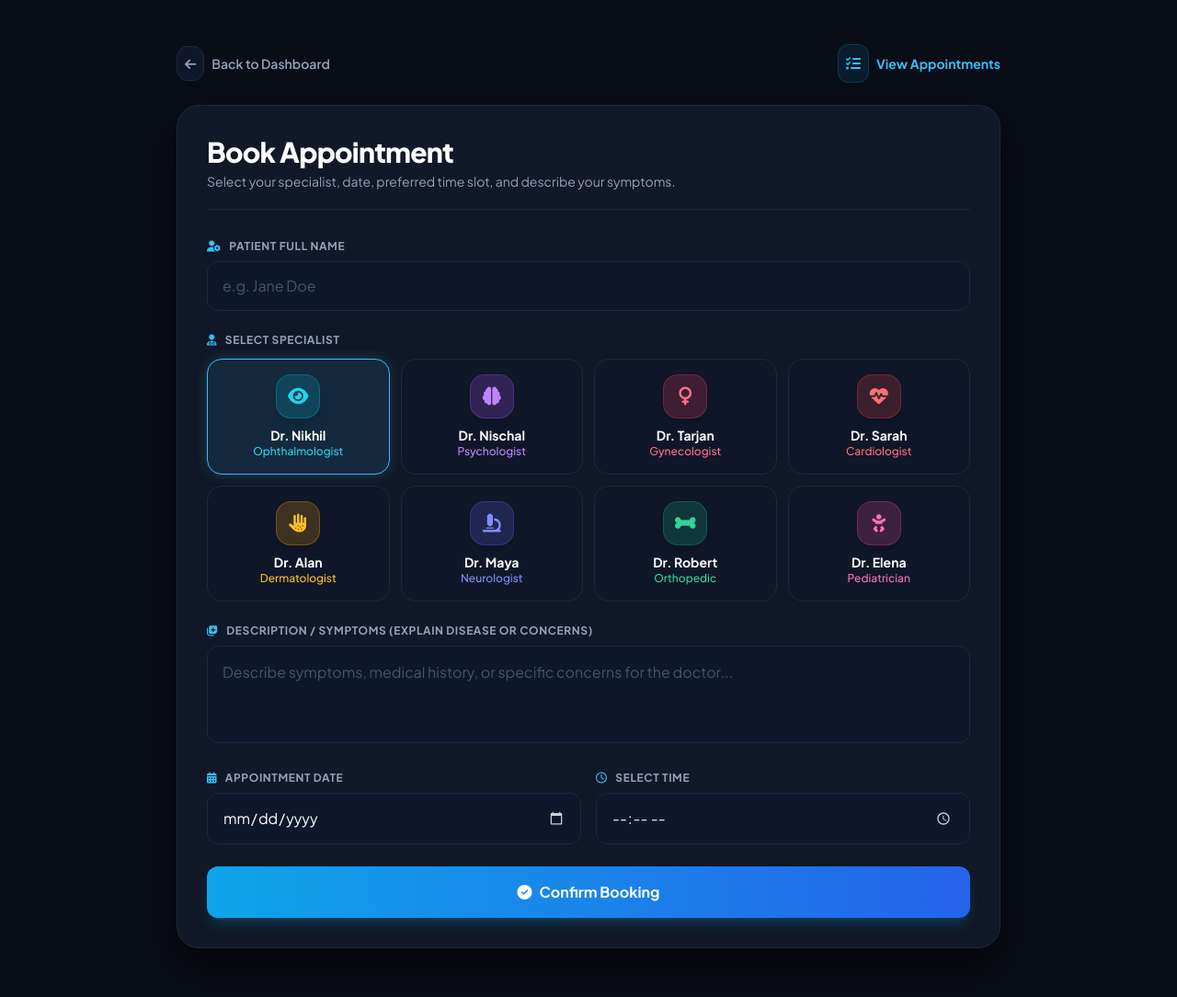
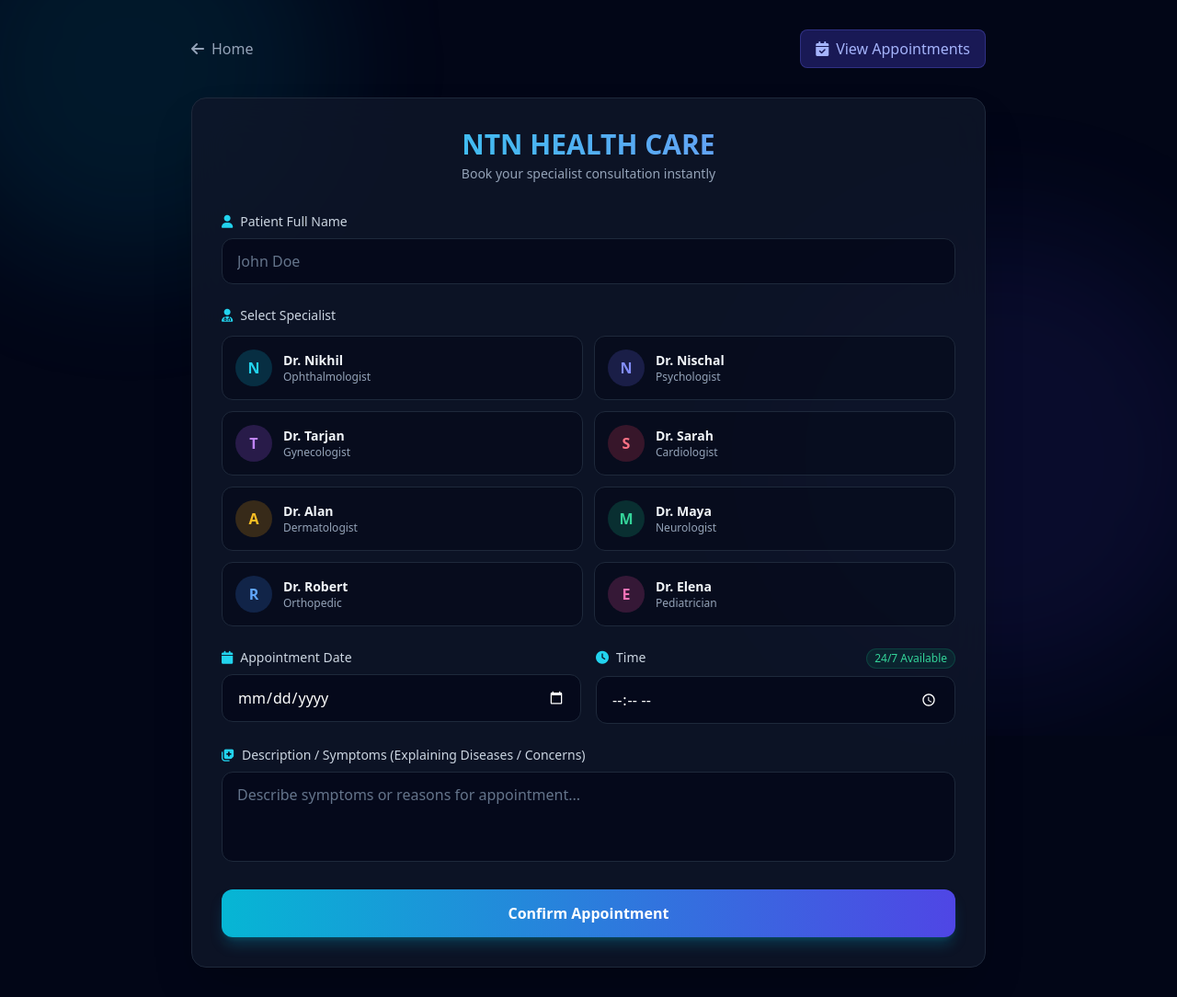
Before and after one commit to nischaladhikari67/Hospital-Appointment-miniproject-, a Flask app: page /book in a window 1280 px wide. Shown: the whole page at 92% size. Before the commit the page ends 1031 px from the top, so only its background shows below. Run offline with Flask 3, Linux system fonts and the light colour scheme; some libraries are stand-ins or nearby versions.

Commit message:
update new

```diff
--- a/app.py
+++ b/app.py
@@ -39,7 +39,7 @@ def get_appointments():
             SELECT id, patient_name, doctor_name,
                    DATE_FORMAT(appointment_date, '%Y-%m-%d') as appointment_date,
                    TIME_FORMAT(appointment_time, '%H:%i') as appointment_time,
-                   status
+                   description, status
             FROM appointments
             ORDER BY appointment_date, appointment_time
         """
@@ -58,10 +58,16 @@ def create_appointment():
         conn = get_db_connection()
         cursor = conn.cursor()
         query = """
-            INSERT INTO appointments (patient_name, doctor_name, appointment_date, appointment_time)
-            VALUES (%s, %s, %s, %s)
+            INSERT INTO appointments (patient_name, doctor_name, appointment_date, appointment_time, description)
+            VALUES (%s, %s, %s, %s, %s)
         """
-        values = (data['patient_name'], data['doctor_name'], data['appointment_date'], data['appointment_time'])
+        values = (
+            data['patient_name'],
+            data['doctor_name'],
+            data['appointment_date'],
+            data['appointment_time'],
+            data.get('description', '')
+        )
         cursor.execute(query, values)
         conn.commit()
         cursor.close()
--- a/templates/book.html
+++ b/templates/book.html
@@ -3,269 +3,204 @@
 <head>
   <meta charset="UTF-8">
   <meta name="viewport" content="width=device-width, initial-scale=1.0">
-    <title>Book Appointment - NTN HEALTH CARE</title>
+  <title>NTN HEALTH CARE - Book Appointment</title>
   <script src="https://cdn.tailwindcss.com"></script>
   <link rel="stylesheet" href="https://cdnjs.cloudflare.com/ajax/libs/font-awesome/6.4.0/css/all.min.css">
   <style>
-        @import url('https://fonts.googleapis.com/css2?family=Plus+Jakarta+Sans:wght@400;500;600;700;800&display=swap');
-        body {
-            font-family: 'Plus Jakarta Sans', sans-serif;
-            background: #090d16;
+    @keyframes floatGlow {
+      0%, 100% { transform: translate(0px, 0px) scale(1); opacity: 0.35; }
+      50% { transform: translate(30px, -40px) scale(1.15); opacity: 0.55; }
     }
-        .dark-card {
-            background: #111827;
-            border: 1px solid #1f2937;
-            box-shadow: 0 20px 40px rgba(0, 0, 0, 0.6);
-        }
-        .doctor-card {
-            transition: all 0.25s cubic-bezier(0.4, 0, 0.2, 1);
-            border: 1px solid #1f2937;
-        }
-        .doctor-card.selected {
-            border-color: #38bdf8;
-            background: rgba(56, 189, 248, 0.1);
-            box-shadow: 0 0 15px rgba(56, 189, 248, 0.2);
-        }
+    .animate-glow-1 { animation: floatGlow 12s ease-in-out infinite; }
+    .animate-glow-2 { animation: floatGlow 16s ease-in-out infinite reverse; }
     input[type="date"]::-webkit-calendar-picker-indicator,
     input[type="time"]::-webkit-calendar-picker-indicator {
       filter: invert(1);
       cursor: pointer;
-            opacity: 0.8;
-        }
-        input[type="date"]::-webkit-calendar-picker-indicator:hover,
-        input[type="time"]::-webkit-calendar-picker-indicator:hover {
-            opacity: 1;
     }
   </style>
 </head>
-<body class="text-slate-100 min-h-screen flex flex-col items-center justify-center p-4 my-8">
+<body class="bg-slate-950 text-slate-100 min-h-screen relative overflow-x-hidden font-sans">
 
-    <!-- Top Bar -->
-    <div class="w-full max-w-4xl mb-6 flex justify-between items-center">
-        <a href="/" class="group flex items-center gap-2 text-sm font-semibold text-slate-400 hover:text-sky-400 transition">
-            <div class="p-2 rounded-xl bg-slate-900 border border-slate-800 group-hover:border-sky-500/50 transition">
-                <i class="fa-solid fa-arrow-left"></i>
+  <div class="fixed inset-0 pointer-events-none z-0 overflow-hidden">
+    <div class="absolute -top-20 -left-20 w-96 h-96 bg-cyan-500/20 rounded-full blur-3xl animate-glow-1"></div>
+    <div class="absolute bottom-10 right-0 w-[28rem] h-[28rem] bg-indigo-600/20 rounded-full blur-3xl animate-glow-2"></div>
   </div>
-            <span>Back to Dashboard</span>
+
+  <main class="relative z-10 max-w-4xl mx-auto px-4 py-8">
+    <div class="flex justify-between items-center mb-8">
+      <a href="/" class="text-slate-400 hover:text-white transition-colors flex items-center gap-2">
+        <i class="fa-solid fa-arrow-left"></i> Home
       </a>
-
-        <!-- Replaced Logo with View Appointment Link -->
-        <a href="/view" class="group flex items-center gap-2 text-sm font-semibold text-sky-400 hover:text-sky-300 transition">
-            <div class="p-2 rounded-xl bg-sky-500/10 border border-sky-500/20 group-hover:bg-sky-500/20 transition">
-                <i class="fa-solid fa-list-check text-base"></i>
-            </div>
-            <span class="font-bold">View Appointments</span>
+      <a href="/view" class="bg-indigo-600/30 hover:bg-indigo-600/50 text-indigo-300 border border-indigo-500/30 px-4 py-2 rounded-lg transition-all flex items-center gap-2">
+        <i class="fa-solid fa-calendar-check"></i> View Appointments
       </a>
     </div>
 
-    <!-- Main Container -->
-    <main class="w-full max-w-4xl dark-card rounded-3xl p-8 relative overflow-hidden">
-        <div class="mb-8 border-b border-slate-800 pb-5">
-            <h1 class="text-3xl font-black text-white tracking-tight flex items-center gap-3">
-                <span>Book Appointment</span>
+    <div class="bg-slate-900/80 backdrop-blur-xl border border-slate-800 rounded-2xl p-6 md:p-8 shadow-2xl">
+      <div class="text-center mb-8">
+        <h1 class="text-3xl font-bold bg-gradient-to-r from-cyan-400 to-indigo-400 bg-clip-text text-transparent">
+          NTN HEALTH CARE
         </h1>
-            <p class="text-slate-400 text-sm mt-1">Select your specialist, date, preferred time slot, and describe your symptoms.</p>
+        <p class="text-slate-400 text-sm mt-1">Book your specialist consultation instantly</p>
       </div>
 
       <form id="bookingForm" class="space-y-6">
-
-            <!-- Patient Name -->
         <div>
-                <label class="block text-xs font-bold uppercase text-slate-400 tracking-wider mb-2">
-                    <i class="fa-solid fa-user-gear text-sky-400 mr-1.5"></i> Patient Full Name
+          <label class="block text-sm font-medium text-slate-300 mb-2">
+            <i class="fa-solid fa-user text-cyan-400 mr-2"></i>Patient Full Name
           </label>
-                <input type="text" id="patient_name" required placeholder="e.g. Jane Doe"
-                    class="w-full bg-slate-900 border border-slate-800 rounded-xl px-4 py-3.5 text-white placeholder-slate-600 focus:outline-none focus:border-sky-400 focus:ring-1 focus:ring-sky-400 transition">
+          <input type="text" id="patient_name" required placeholder="John Doe"
+            class="w-full bg-slate-950/70 border border-slate-800 rounded-xl px-4 py-3 text-white placeholder-slate-500 focus:outline-none focus:border-cyan-500 focus:ring-1 focus:ring-cyan-500 transition">
         </div>
 
-            <!-- Doctor Visual Selector Cards -->
         <div>
-                <label class="block text-xs font-bold uppercase text-slate-400 tracking-wider mb-3">
-                    <i class="fa-solid fa-user-doctor text-sky-400 mr-1.5"></i> Select Specialist
+          <label class="block text-sm font-medium text-slate-300 mb-3">
+            <i class="fa-solid fa-user-doctor text-cyan-400 mr-2"></i>Select Specialist
           </label>
-
-                <div class="grid grid-cols-2 md:grid-cols-4 gap-3" id="doctorGrid">
-
-                    <!-- Dr. Nikhil -->
-                    <div class="doctor-card selected p-4 rounded-2xl bg-slate-900/60 cursor-pointer flex flex-col items-center text-center gap-2"
-                         onclick="selectDoctor(this, 'Dr. Nikhil (Ophthalmologist)')">
-                        <div class="w-12 h-12 rounded-2xl bg-cyan-500/20 text-cyan-400 border border-cyan-500/30 flex items-center justify-center text-xl shadow-lg">
-                            <i class="fa-solid fa-eye"></i>
-                        </div>
+          <input type="hidden" id="doctor_name" required>
+          <div class="grid grid-cols-1 sm:grid-cols-2 gap-3" id="doctorList">
+            <div onclick="selectDoctor(this, 'Dr. Nikhil (Ophthalmologist)')" class="doc-card cursor-pointer border border-slate-800 bg-slate-950/50 hover:border-cyan-500/50 p-3.5 rounded-xl flex items-center gap-3 transition">
+              <div class="w-10 h-10 rounded-full bg-cyan-500/20 text-cyan-400 flex items-center justify-center font-bold">N</div>
               <div>
-                            <div class="text-sm font-bold text-white">Dr. Nikhil</div>
-                            <div class="text-xs text-cyan-400 font-medium">Ophthalmologist</div>
+                <p class="font-semibold text-sm">Dr. Nikhil</p>
+                <p class="text-xs text-slate-400">Ophthalmologist</p>
               </div>
             </div>
 
-                    <!-- Dr. Nischal -->
-                    <div class="doctor-card p-4 rounded-2xl bg-slate-900/60 cursor-pointer flex flex-col items-center text-center gap-2"
-                         onclick="selectDoctor(this, 'Dr. Nischal (Psychologist)')">
-                        <div class="w-12 h-12 rounded-2xl bg-purple-500/20 text-purple-400 border border-purple-500/30 flex items-center justify-center text-xl shadow-lg">
-                            <i class="fa-solid fa-brain"></i>
-                        </div>
+            <div onclick="selectDoctor(this, 'Dr. Nischal (Psychologist)')" class="doc-card cursor-pointer border border-slate-800 bg-slate-950/50 hover:border-cyan-500/50 p-3.5 rounded-xl flex items-center gap-3 transition">
+              <div class="w-10 h-10 rounded-full bg-indigo-500/20 text-indigo-400 flex items-center justify-center font-bold">N</div>
               <div>
-                            <div class="text-sm font-bold text-white">Dr. Nischal</div>
-                            <div class="text-xs text-purple-400 font-medium">Psychologist</div>
+                <p class="font-semibold text-sm">Dr. Nischal</p>
+                <p class="text-xs text-slate-400">Psychologist</p>
               </div>
             </div>
 
-                    <!-- Dr. Tarjan -->
-                    <div class="doctor-card p-4 rounded-2xl bg-slate-900/60 cursor-pointer flex flex-col items-center text-center gap-2"
-                         onclick="selectDoctor(this, 'Dr. Tarjan (Gynecologist)')">
-                        <div class="w-12 h-12 rounded-2xl bg-rose-500/20 text-rose-400 border border-rose-500/30 flex items-center justify-center text-xl shadow-lg">
-                            <i class="fa-solid fa-venus"></i>
-                        </div>
+            <div onclick="selectDoctor(this, 'Dr. Tarjan (Gynecologist)')" class="doc-card cursor-pointer border border-slate-800 bg-slate-950/50 hover:border-cyan-500/50 p-3.5 rounded-xl flex items-center gap-3 transition">
+              <div class="w-10 h-10 rounded-full bg-purple-500/20 text-purple-400 flex items-center justify-center font-bold">T</div>
               <div>
-                            <div class="text-sm font-bold text-white">Dr. Tarjan</div>
-                            <div class="text-xs text-rose-400 font-medium">Gynecologist</div>
+                <p class="font-semibold text-sm">Dr. Tarjan</p>
+                <p class="text-xs text-slate-400">Gynecologist</p>
               </div>
             </div>
 
-                    <!-- Dr. Sarah -->
-                    <div class="doctor-card p-4 rounded-2xl bg-slate-900/60 cursor-pointer flex flex-col items-center text-center gap-2"
-                         onclick="selectDoctor(this, 'Dr. Sarah (Cardiologist)')">
-                        <div class="w-12 h-12 rounded-2xl bg-red-500/20 text-red-400 border border-red-500/30 flex items-center justify-center text-xl shadow-lg">
-                            <i class="fa-solid fa-heart-pulse"></i>
-                        </div>
+            <div onclick="selectDoctor(this, 'Dr. Sarah (Cardiologist)')" class="doc-card cursor-pointer border border-slate-800 bg-slate-950/50 hover:border-cyan-500/50 p-3.5 rounded-xl flex items-center gap-3 transition">
+              <div class="w-10 h-10 rounded-full bg-rose-500/20 text-rose-400 flex items-center justify-center font-bold">S</div>
               <div>
-                            <div class="text-sm font-bold text-white">Dr. Sarah</div>
-                            <div class="text-xs text-red-400 font-medium">Cardiologist</div>
+                <p class="font-semibold text-sm">Dr. Sarah</p>
+                <p class="text-xs text-slate-400">Cardiologist</p>
               </div>
             </div>
 
-                    <!-- Dr. Alan -->
-                    <div class="doctor-card p-4 rounded-2xl bg-slate-900/60 cursor-pointer flex flex-col items-center text-center gap-2"
-                         onclick="selectDoctor(this, 'Dr. Alan (Dermatologist)')">
-                        <div class="w-12 h-12 rounded-2xl bg-amber-500/20 text-amber-400 border border-amber-500/30 flex items-center justify-center text-xl shadow-lg">
-                            <i class="fa-solid fa-hand-dots"></i>
-                        </div>
+            <div onclick="selectDoctor(this, 'Dr. Alan (Dermatologist)')" class="doc-card cursor-pointer border border-slate-800 bg-slate-950/50 hover:border-cyan-500/50 p-3.5 rounded-xl flex items-center gap-3 transition">
+              <div class="w-10 h-10 rounded-full bg-amber-500/20 text-amber-400 flex items-center justify-center font-bold">A</div>
               <div>
-                            <div class="text-sm font-bold text-white">Dr. Alan</div>
-                            <div class="text-xs text-amber-400 font-medium">Dermatologist</div>
+                <p class="font-semibold text-sm">Dr. Alan</p>
+                <p class="text-xs text-slate-400">Dermatologist</p>
               </div>
             </div>
 
-                    <!-- Dr. Maya -->
-                    <div class="doctor-card p-4 rounded-2xl bg-slate-900/60 cursor-pointer flex flex-col items-center text-center gap-2"
-                         onclick="selectDoctor(this, 'Dr. Maya (Neurologist)')">
-                        <div class="w-12 h-12 rounded-2xl bg-indigo-500/20 text-indigo-400 border border-indigo-500/30 flex items-center justify-center text-xl shadow-lg">
-                            <i class="fa-solid fa-microscope"></i>
-                        </div>
+            <div onclick="selectDoctor(this, 'Dr. Maya (Neurologist)')" class="doc-card cursor-pointer border border-slate-800 bg-slate-950/50 hover:border-cyan-500/50 p-3.5 rounded-xl flex items-center gap-3 transition">
+              <div class="w-10 h-10 rounded-full bg-emerald-500/20 text-emerald-400 flex items-center justify-center font-bold">M</div>
               <div>
-                            <div class="text-sm font-bold text-white">Dr. Maya</div>
-                            <div class="text-xs text-indigo-400 font-medium">Neurologist</div>
+                <p class="font-semibold text-sm">Dr. Maya</p>
+                <p class="text-xs text-slate-400">Neurologist</p>
               </div>
             </div>
 
-                    <!-- Dr. Robert -->
-                    <div class="doctor-card p-4 rounded-2xl bg-slate-900/60 cursor-pointer flex flex-col items-center text-center gap-2"
-                         onclick="selectDoctor(this, 'Dr. Robert (Orthopedic)')">
-                        <div class="w-12 h-12 rounded-2xl bg-emerald-500/20 text-emerald-400 border border-emerald-500/30 flex items-center justify-center text-xl shadow-lg">
-                            <i class="fa-solid fa-bone"></i>
-                        </div>
+            <div onclick="selectDoctor(this, 'Dr. Robert (Orthopedic)')" class="doc-card cursor-pointer border border-slate-800 bg-slate-950/50 hover:border-cyan-500/50 p-3.5 rounded-xl flex items-center gap-3 transition">
+              <div class="w-10 h-10 rounded-full bg-blue-500/20 text-blue-400 flex items-center justify-center font-bold">R</div>
               <div>
-                            <div class="text-sm font-bold text-white">Dr. Robert</div>
-                            <div class="text-xs text-emerald-400 font-medium">Orthopedic</div>
+                <p class="font-semibold text-sm">Dr. Robert</p>
+                <p class="text-xs text-slate-400">Orthopedic</p>
               </div>
             </div>
 
-                    <!-- Dr. Elena -->
-                    <div class="doctor-card p-4 rounded-2xl bg-slate-900/60 cursor-pointer flex flex-col items-center text-center gap-2"
-                         onclick="selectDoctor(this, 'Dr. Elena (Pediatrician)')">
-                        <div class="w-12 h-12 rounded-2xl bg-pink-500/20 text-pink-400 border border-pink-500/30 flex items-center justify-center text-xl shadow-lg">
-                            <i class="fa-solid fa-baby"></i>
+            <div onclick="selectDoctor(this, 'Dr. Elena (Pediatrician)')" class="doc-card cursor-pointer border border-slate-800 bg-slate-950/50 hover:border-cyan-500/50 p-3.5 rounded-xl flex items-center gap-3 transition">
+              <div class="w-10 h-10 rounded-full bg-pink-500/20 text-pink-400 flex items-center justify-center font-bold">E</div>
+              <div>
+                <p class="font-semibold text-sm">Dr. Elena</p>
+                <p class="text-xs text-slate-400">Pediatrician</p>
               </div>
-                        <div>
-                            <div class="text-sm font-bold text-white">Dr. Elena</div>
-                            <div class="text-xs text-pink-400 font-medium">Pediatrician</div>
+            </div>
           </div>
         </div>
 
-                </div>
-                <input type="hidden" id="doctor_name" value="Dr. Nikhil (Ophthalmologist)" required>
-            </div>
-
-            <!-- Description / Disease Explaining Input -->
-            <div>
-                <label class="block text-xs font-bold uppercase text-slate-400 tracking-wider mb-2">
-                    <i class="fa-solid fa-notes-medical text-sky-400 mr-1.5"></i> Description / Symptoms (Explain Disease or Concerns)
-                </label>
-                <textarea id="description" rows="3" placeholder="Describe symptoms, medical history, or specific concerns for the doctor..."
-                    class="w-full bg-slate-900 border border-slate-800 rounded-xl p-4 text-white placeholder-slate-600 focus:outline-none focus:border-sky-400 focus:ring-1 focus:ring-sky-400 transition resize-none"></textarea>
-            </div>
-
-            <!-- Date & Time Row -->
         <div class="grid grid-cols-1 md:grid-cols-2 gap-4">
           <div>
-                    <label class="block text-xs font-bold uppercase text-slate-400 tracking-wider mb-2">
-                        <i class="fa-solid fa-calendar-days text-sky-400 mr-1.5"></i> Appointment Date
+            <label class="block text-sm font-medium text-slate-300 mb-2">
+              <i class="fa-solid fa-calendar text-cyan-400 mr-2"></i>Appointment Date
             </label>
             <input type="date" id="appointment_date" required
-                        class="w-full bg-slate-900 border border-slate-800 rounded-xl px-4 py-3.5 text-white focus:outline-none focus:border-sky-400 transition cursor-pointer">
+              class="w-full bg-slate-950/70 border border-slate-800 rounded-xl px-4 py-3 text-white focus:outline-none focus:border-cyan-500 focus:ring-1 focus:ring-cyan-500 transition">
+          </div>
+          <div>
+            <label class="block text-sm font-medium text-slate-300 mb-2 flex justify-between">
+              <span><i class="fa-solid fa-clock text-cyan-400 mr-2"></i>Time</span>
+              <span class="text-xs text-emerald-400 bg-emerald-500/10 px-2 py-0.5 rounded-full border border-emerald-500/20">24/7 Available</span>
+            </label>
+            <input type="time" id="appointment_time" required
+              class="w-full bg-slate-950/70 border border-slate-800 rounded-xl px-4 py-3 text-white focus:outline-none focus:border-cyan-500 focus:ring-1 focus:ring-cyan-500 transition">
+          </div>
         </div>
 
         <div>
-                    <label class="block text-xs font-bold uppercase text-slate-400 tracking-wider mb-2">
-                        <i class="fa-regular fa-clock text-sky-400 mr-1.5"></i> Select Time
+          <label class="block text-sm font-medium text-slate-300 mb-2">
+            <i class="fa-solid fa-notes-medical text-cyan-400 mr-2"></i>Description / Symptoms (Explaining Diseases / Concerns)
           </label>
-                    <input type="time" id="appointment_time" required
-                        class="w-full bg-slate-900 border border-slate-800 rounded-xl px-4 py-3.5 text-white focus:outline-none focus:border-sky-400 transition cursor-pointer">
-                </div>
+          <textarea id="description" rows="3" placeholder="Describe symptoms or reasons for appointment..."
+            class="w-full bg-slate-950/70 border border-slate-800 rounded-xl px-4 py-3 text-white placeholder-slate-500 focus:outline-none focus:border-cyan-500 focus:ring-1 focus:ring-cyan-500 transition resize-none"></textarea>
         </div>
 
-            <!-- Submit Button -->
-            <button type="submit"
-                class="w-full py-4 bg-gradient-to-r from-sky-500 to-blue-600 hover:from-sky-400 hover:to-blue-500 text-white font-bold rounded-xl shadow-lg shadow-sky-500/20 transition-all flex items-center justify-center gap-2 text-base">
-                <i class="fa-solid fa-circle-check"></i> Confirm Booking
+        <button type="submit" class="w-full bg-gradient-to-r from-cyan-500 to-indigo-600 hover:from-cyan-400 hover:to-indigo-500 text-white font-semibold py-3.5 rounded-xl shadow-lg shadow-cyan-500/25 transition-all">
+          Confirm Appointment
         </button>
       </form>
-
-        <div id="alertBox" class="hidden mt-4 p-4 rounded-xl text-center text-sm font-bold"></div>
+    </div>
   </main>
 
   <script>
-        function selectDoctor(element, doctorValue) {
-            document.querySelectorAll('.doctor-card').forEach(card => card.classList.remove('selected'));
-            element.classList.add('selected');
-            document.getElementById('doctor_name').value = doctorValue;
+    function selectDoctor(element, doctorName) {
+      document.querySelectorAll('.doc-card').forEach(card => {
+        card.classList.remove('border-cyan-500', 'bg-cyan-950/30');
+        card.classList.add('border-slate-800', 'bg-slate-950/50');
+      });
+      element.classList.remove('border-slate-800', 'bg-slate-950/50');
+      element.classList.add('border-cyan-500', 'bg-cyan-950/30');
+      document.getElementById('doctor_name').value = doctorName;
     }
 
     document.getElementById('bookingForm').addEventListener('submit', async (e) => {
       e.preventDefault();
-            const alertBox = document.getElementById('alertBox');
+      const docVal = document.getElementById('doctor_name').value;
+      if (!docVal) {
+        alert('Please select a doctor.');
+        return;
+      }
 
       const payload = {
         patient_name: document.getElementById('patient_name').value,
-                doctor_name: document.getElementById('doctor_name').value,
-                description: document.getElementById('description').value,
+        doctor_name: docVal,
         appointment_date: document.getElementById('appointment_date').value,
-                appointment_time: document.getElementById('appointment_time').value
+        appointment_time: document.getElementById('appointment_time').value,
+        description: document.getElementById('description').value
       };
 
       try {
-                const res = await fetch('/api/appointments', {
+        const response = await fetch('/api/appointments', {
           method: 'POST',
           headers: { 'Content-Type': 'application/json' },
           body: JSON.stringify(payload)
         });
-
-                const result = await res.json();
-                alertBox.classList.remove('hidden', 'bg-emerald-500/20', 'text-emerald-300', 'bg-rose-500/20', 'text-rose-300');
-
-                if (res.ok) {
-                    alertBox.classList.add('bg-emerald-500/20', 'text-emerald-300', 'border', 'border-emerald-500/30');
-                    alertBox.innerText = '✨ ' + result.message;
-                    document.getElementById('patient_name').value = '';
-                    document.getElementById('description').value = '';
+        const res = await response.json();
+        if (response.ok) {
+          alert(res.message);
+          window.location.href = '/view';
         } else {
-                    alertBox.classList.add('bg-rose-500/20', 'text-rose-300', 'border', 'border-rose-500/30');
-                    alertBox.innerText = '⚠️ ' + (result.message || 'Error creating appointment.');
+          alert(res.message || 'Error saving appointment');
         }
       } catch (err) {
-                alertBox.classList.remove('hidden');
-                alertBox.classList.add('bg-rose-500/20', 'text-rose-300', 'border', 'border-rose-500/30');
-                alertBox.innerText = '⚠️ Server connection failed.';
+        alert('Failed to submit form');
       }
     });
   </script>
```
Also changed, not shown: database.sql (+4 -8 lines), templates/view.html (+73 -78 lines). Lines whose indentation alone changed are shown as unchanged.
